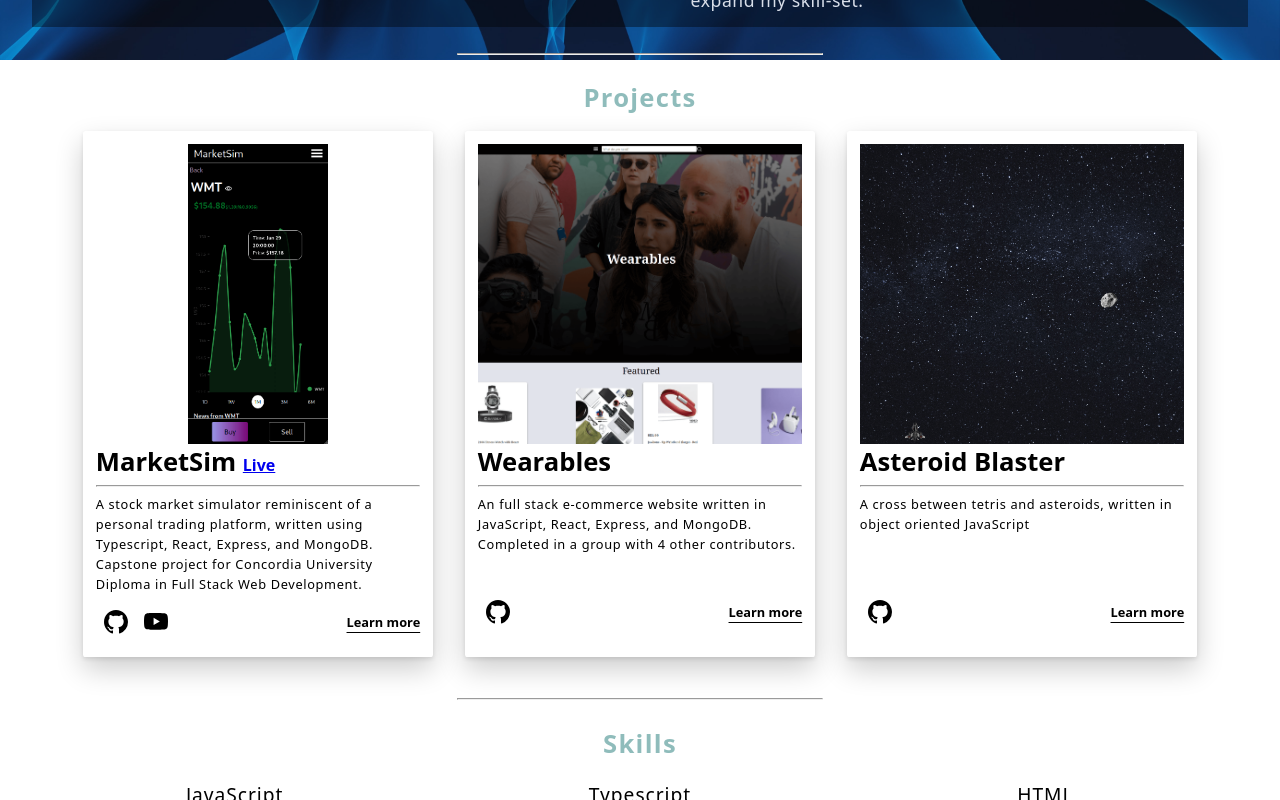
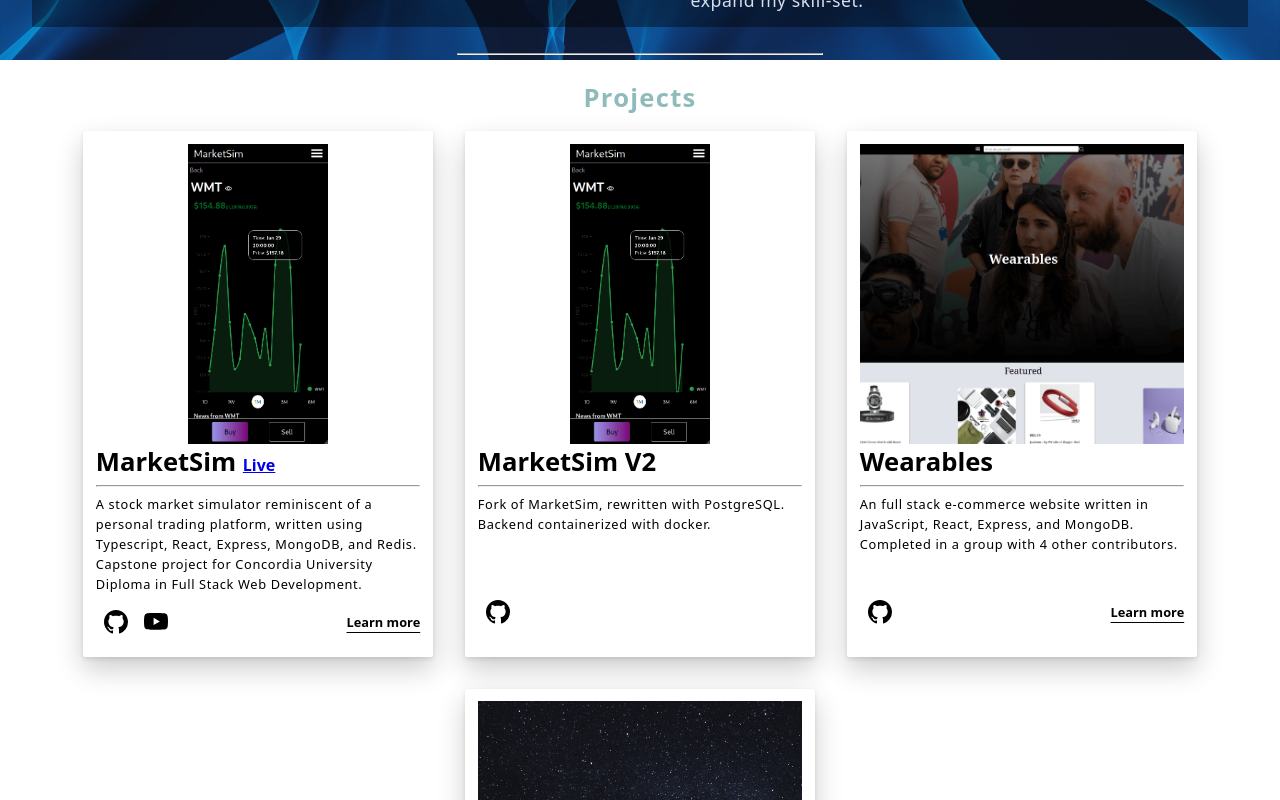
Before and after one commit to dillonkmcquade/dmcquade, a React (Create React App) app: page / in a window 1280 px wide. Shown: the part 560-1360 px from the top of the page. Built offline with nearby package versions, Linux system fonts and the light colour scheme.

Commit message:
ProjectCard - conditionally show learn-more button
also update project descriptions

```diff
--- a/src/components/ProjectCard.jsx
+++ b/src/components/ProjectCard.jsx
@@ -3,7 +3,7 @@ import { Link } from "react-router-dom";
 import styled from "styled-components";
 
 const ProjectCard = ({
-  data: { github, name, src, description, youtube, url },
+  data: { noInfo, github, name, src, description, youtube, url },
   id,
 }) => {
   return (
@@ -38,7 +38,9 @@ const ProjectCard = ({
               </a>
             )}
           </div>
-          <LearnMore to={`/project/${id}`}>Learn more</LearnMore>
+          {noInfo ? null : (
+            <LearnMore to={`/project/${id}`}>Learn more</LearnMore>
+          )}
         </Icons>
       </Content>
     </Wrapper>
--- a/src/data/data.json
+++ b/src/data/data.json
@@ -4,19 +4,27 @@
     "name": "MarketSim",
     "github": "https://www.github.com/dillonkmcquade/sm_sim",
     "url": "https://sm-sim.vercel.app",
-    "description": "A stock market simulator reminiscent of a personal trading platform, written using Typescript, React, Express, and MongoDB. Capstone project for Concordia University Diploma in Full Stack Web Development.",
+    "description": "A stock market simulator reminiscent of a personal trading platform, written using Typescript, React, Express, MongoDB, and Redis. Capstone project for Concordia University Diploma in Full Stack Web Development.",
     "src": "./assets/stockDetails.png",
     "youtube": "https://youtu.be/VJBgQ__4Mug"
   },
   {
     "id": 1,
+    "name": "MarketSim V2",
+    "github": "https://www.github.com/dillonkmcquade/sm_sim-v2",
+    "description": "Fork of MarketSim, rewritten with PostgreSQL. Backend containerized with docker.",
+    "src": "./assets/stockDetails.png",
+    "noInfo": true
+  },
+  {
+    "id": 2,
     "name": "Wearables",
     "github": "https://www.github.com/dillonkmcquade/wearables",
     "description": "An full stack e-commerce website written in JavaScript, React, Express, and MongoDB. Completed in a group with 4 other contributors.",
     "src": "./assets/wearables_home.png"
   },
   {
-    "id": 2,
+    "id": 3,
     "name": "Asteroid Blaster",
     "github": "https://www.github.com/dillonkmcquade/asteroid_blaster",
     "description": "A cross between tetris and asteroids, written in object oriented JavaScript",
```
